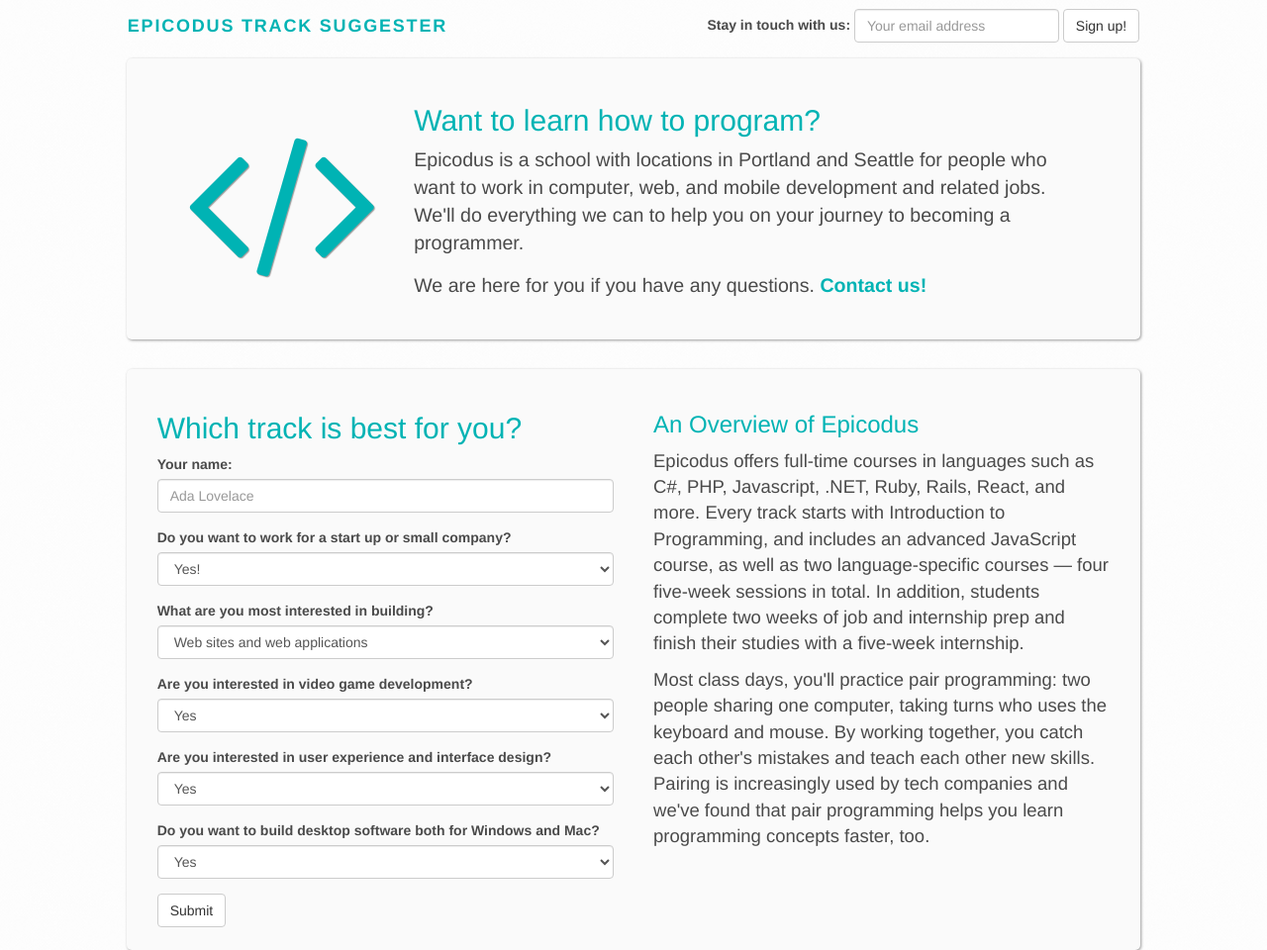
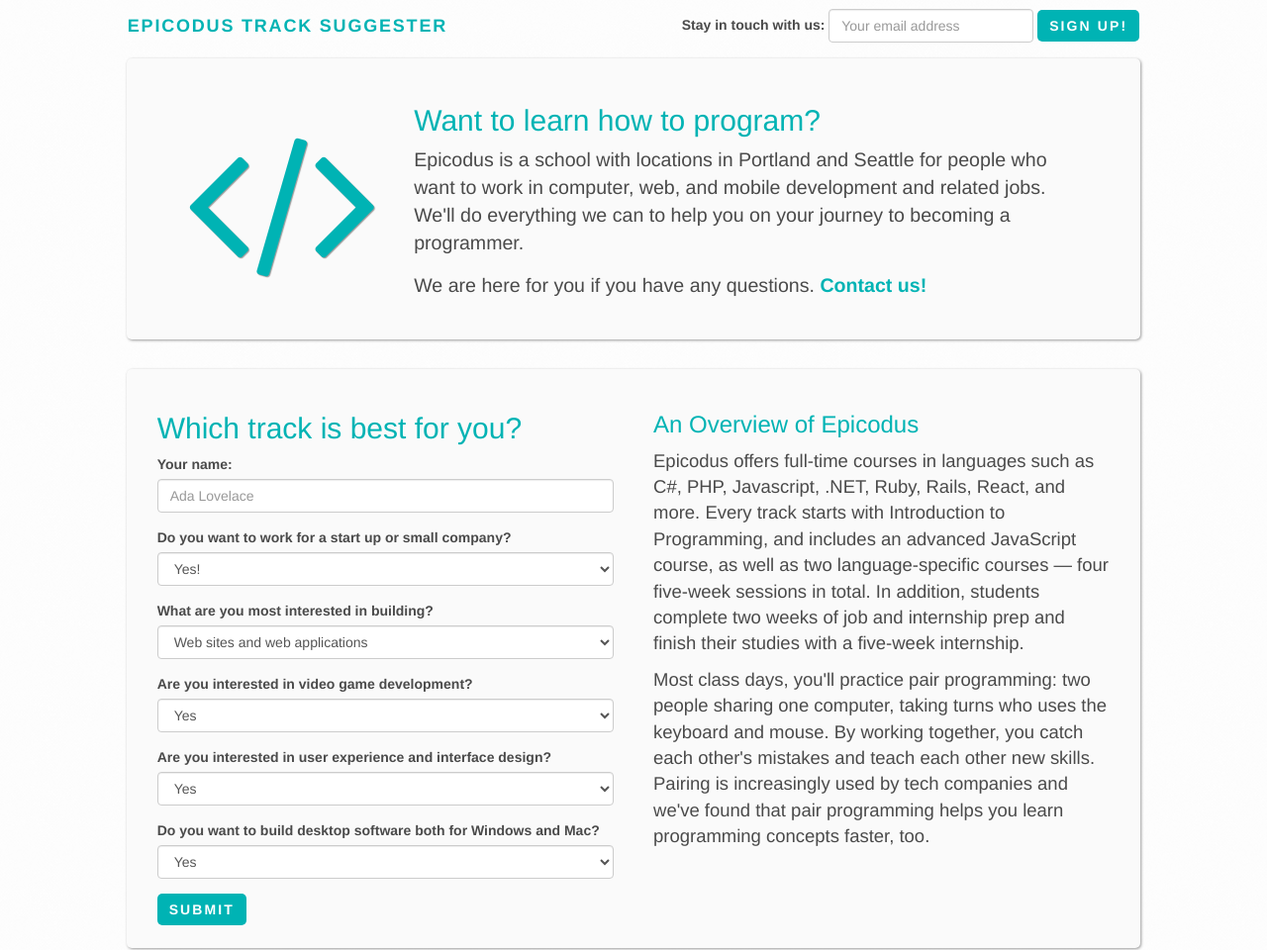
Before and after one commit to avocadobravado/intro-week2, a plain HTML site: page index.html in a window 1280 px wide. Shown: the top 960 px of the page at 99% size. Drawn offline with Linux system fonts and the light colour scheme.

Commit message:
Add button styling, along with ease effect

```diff
--- a/css/styles.css
+++ b/css/styles.css
@@ -27,6 +27,27 @@
 
 h2, h3 {
   color: #00b3b4;
+}
+
+.btn {
+  background-color: #00b3b4;
+  color: white;
+  font-weight: bold;
+  text-transform: uppercase;
+  letter-spacing: .15em;
+  line-height: 1.42857143;
+  border: none;
+  border-radius: 5px;
+}
+
+.btn:hover {
+  background-color: rgba(0, 179, 180, .6);
+  /*-o-transition:.5s;
+  -ms-transition:.5s;
+  -moz-transition:.5s;
+  -webkit-transition:.5s;*/
+  transition:.9s;
+  color: #fff;
 }
 
 .jumbotron, .bodyContent {
```
